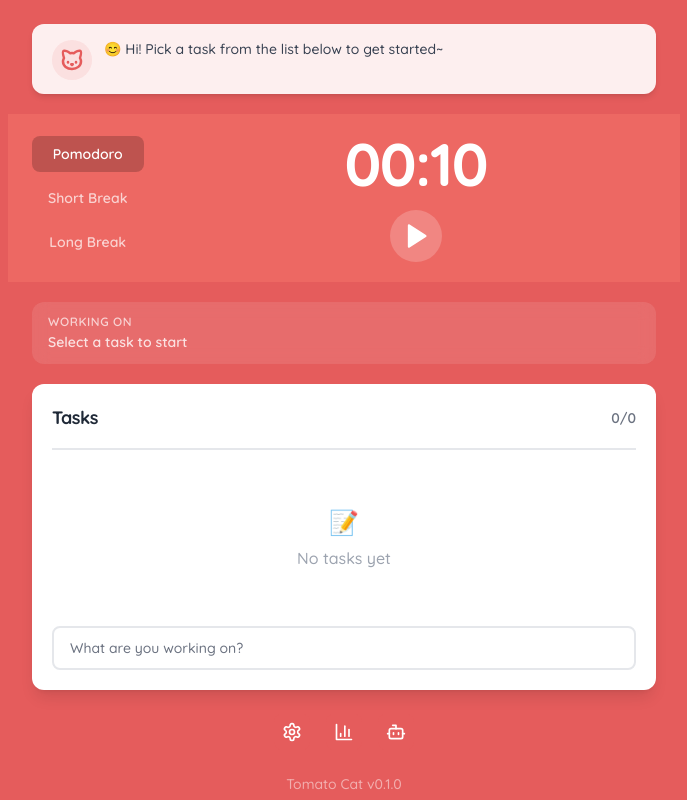
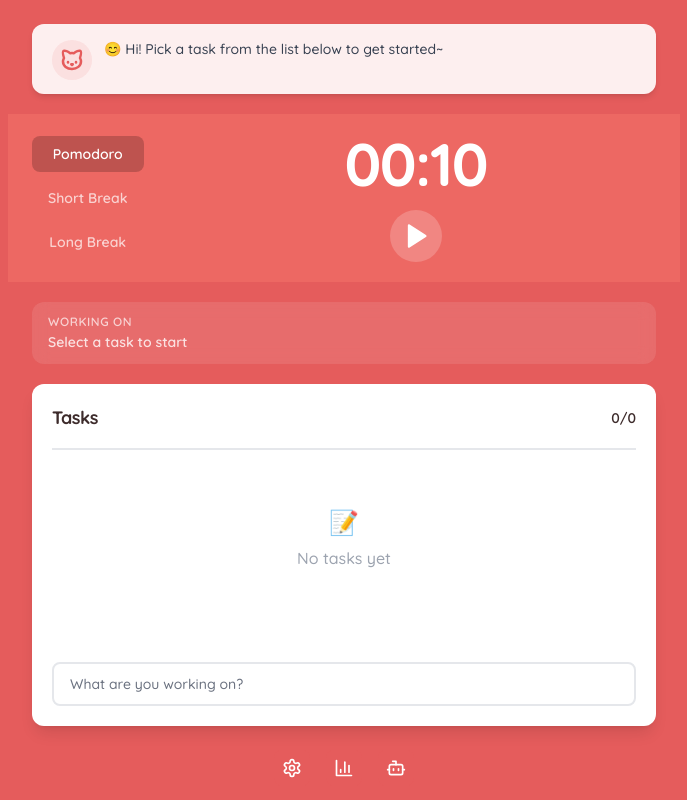
Before and after one commit to piggyzss/Tomato, a React (Vite) app: page / in a window 1280 px wide. Shown: the whole page, without its empty margins (296-983 px from the left). Built offline with nearby package versions, Linux system fonts and the light colour scheme.

Commit message:
fix: bugfix

```diff
--- a/src/components/TaskListNew.tsx
+++ b/src/components/TaskListNew.tsx
@@ -92,14 +92,14 @@ export function TaskListNew() {
       <div className="flex items-center justify-between mb-4">
         <h3
           className={`text-lg font-bold tracking-tight transition-colors duration-300 ${
-            theme === 'dark' ? 'text-white' : 'text-gray-800'
+            theme === 'dark' ? 'text-white' : 'text-[#3d2b2b]'
           }`}
         >
           Tasks
         </h3>
         <span
           className={`text-sm font-semibold transition-colors duration-300 ${
-            theme === 'dark' ? 'text-gray-400' : 'text-gray-500'
+            theme === 'dark' ? 'text-gray-400' : 'text-[#3d2b2b]'
           }`}
         >
           {completedCount}/{tasks.length}
@@ -113,7 +113,7 @@ export function TaskListNew() {
       ></div>
 
       {/* Task List */}
-      <div className="space-y-2 mb-4 max-h-96 overflow-y-auto relative">
+      <div className="mb-4 h-[180px] overflow-y-auto relative scrollbar-thin scrollbar-thumb-gray-400 scrollbar-track-transparent">
         {tasks.length === 0 ? (
           <div
             className={`text-center py-10 transition-colors duration-300 ${
@@ -124,7 +124,8 @@ export function TaskListNew() {
             <div className="font-medium">No tasks yet</div>
           </div>
         ) : (
-          tasks.map(task => {
+          <div className="space-y-2">
+            {tasks.map(task => {
             const isActive = currentTaskId === task.id
 
             return (
@@ -150,7 +151,7 @@ export function TaskListNew() {
                       task.status === 'completed'
                         ? theme === 'dark'
                           ? 'bg-green-600 border-green-600'
-                          : 'bg-gray-800 border-gray-800'
+                          : 'bg-[#3d2b2b] border-[#3d2b2b]'
                         : theme === 'dark'
                           ? 'border-gray-500 hover:border-gray-400'
                           : 'border-gray-300 hover:border-gray-400'
@@ -165,15 +166,16 @@ export function TaskListNew() {
                   <div className="flex-1 min-w-0">
                     <div
                       className={clsx(
-                        'font-semibold text-sm transition-colors duration-300',
+                        'font-semibold text-sm transition-colors duration-300 truncate',
                         task.status === 'completed'
                           ? theme === 'dark'
                             ? 'line-through text-gray-500'
                             : 'line-through text-gray-400'
                           : theme === 'dark'
                             ? 'text-white'
-                            : 'text-gray-800'
+                            : 'text-[#3d2b2b]'
                       )}
+                      title={task.title}
                     >
                       {task.title}
                     </div>
@@ -258,7 +260,8 @@ export function TaskListNew() {
                 </div>
               </div>
             )
-          })
+          })}
+          </div>
         )}
       </div>
 
@@ -281,11 +284,7 @@ export function TaskListNew() {
           <div className="flex gap-2 mt-3 flex-wrap">
             <button
               onClick={handleAddTask}
-              className={`px-4 py-2 rounded-lg transition-colors text-sm font-semibold ${
-                theme === 'dark'
-                  ? 'bg-tomato text-white hover:bg-tomato/90'
-                  : 'bg-gray-800 text-white hover:bg-gray-900'
-              }`}
+              className="px-4 py-2 rounded-lg transition-colors text-sm font-semibold bg-tomato text-white hover:bg-tomato/90"
             >
               Save
             </button>
@@ -294,7 +293,7 @@ export function TaskListNew() {
               className={`px-4 py-2 rounded-lg transition-colors text-sm font-semibold ${
                 theme === 'dark'
                   ? 'text-gray-300 hover:bg-gray-700'
-                  : 'text-gray-600 hover:bg-gray-100'
+                  : 'text-[#3d2b2b] hover:bg-gray-100'
               }`}
             >
               Cancel
--- a/src/pages/App.tsx
+++ b/src/pages/App.tsx
@@ -234,8 +234,8 @@ function App() {
           className="fixed inset-x-0 z-50 flex items-end justify-center px-4"
           style={{
             top: 'auto',
-            bottom: '120px',
-            height: 'calc(100vh - 220px)',
+            bottom: '80px',
+            height: 'calc(100vh - 180px)',
             pointerEvents: 'none',
           }}
         >
```
